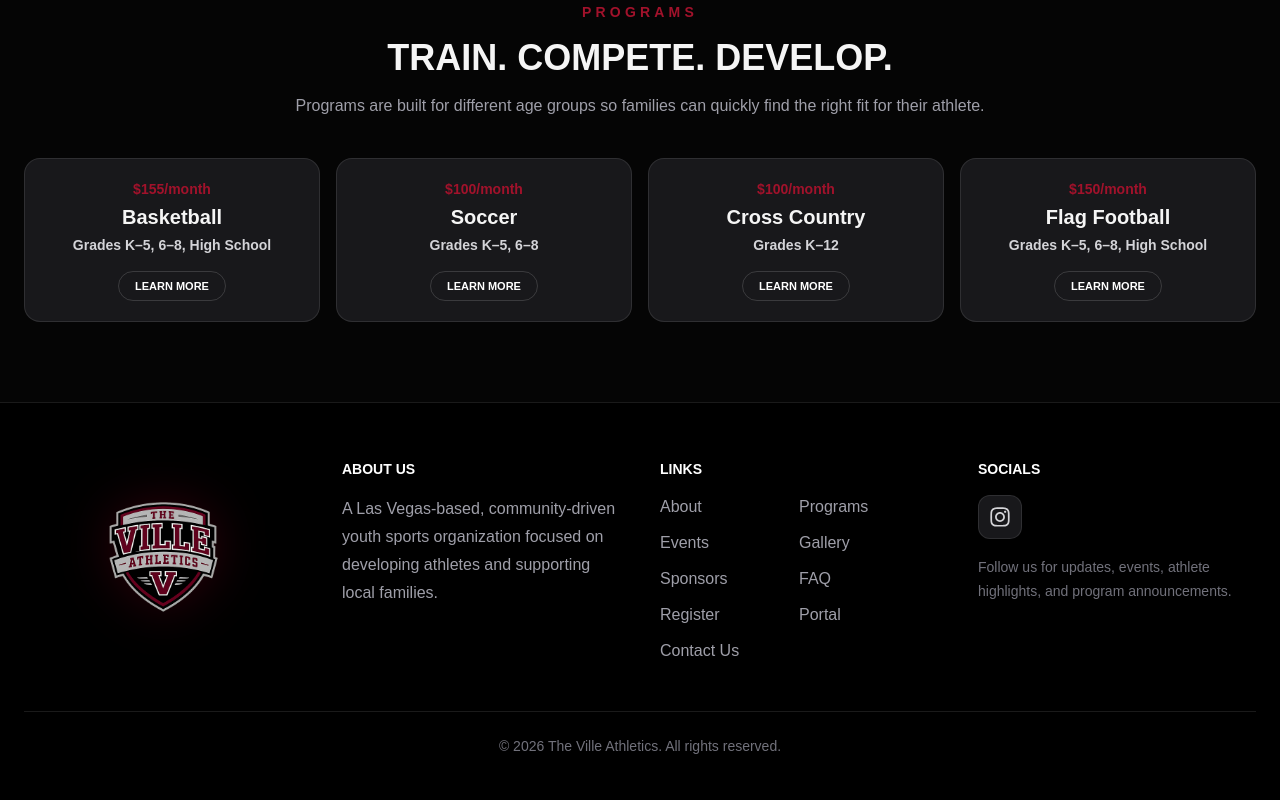
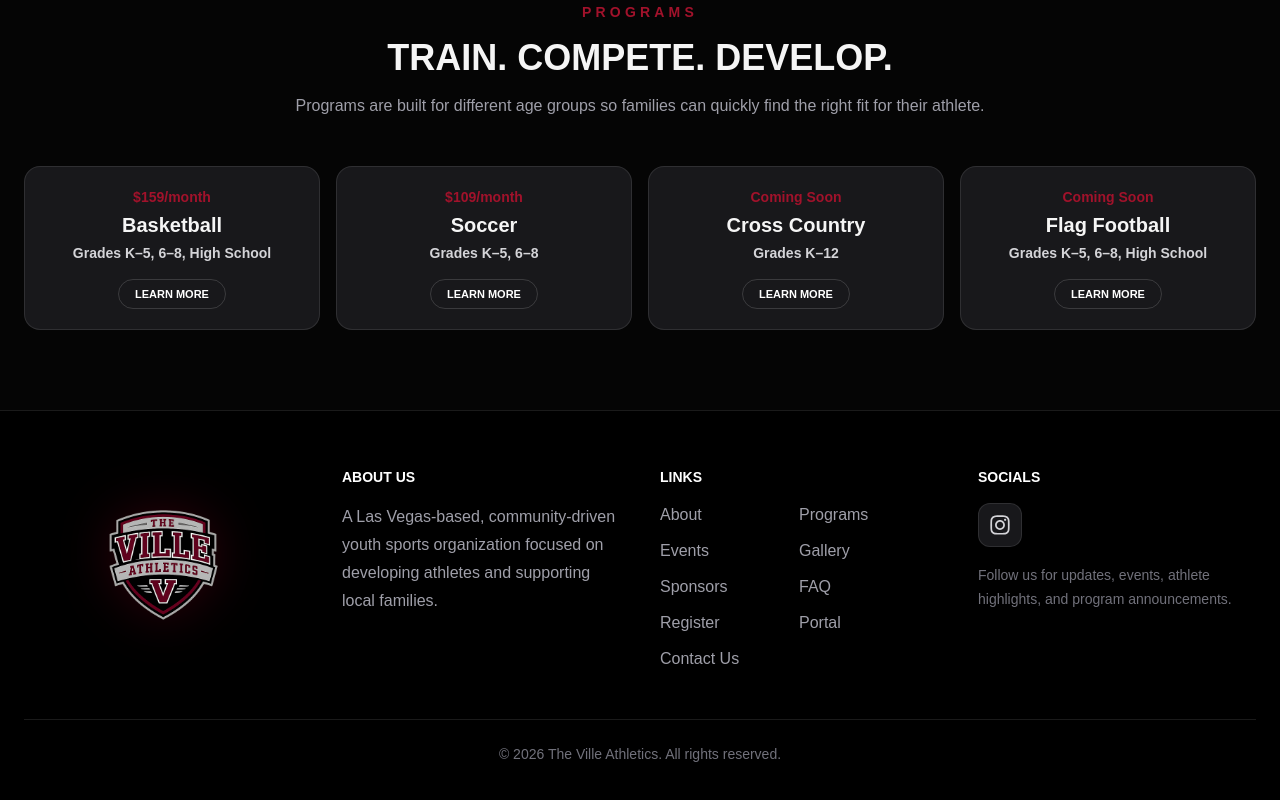
Before and after one commit to Tyler-Nay/theville-website, a Next.js app: page / in a window 1280 px wide. Shown: the part 1141-1941 px from the top of the page. Built offline with nearby package versions, Linux system fonts and the light colour scheme.

Commit message:
pricing change

```diff
--- a/app/page.tsx
+++ b/app/page.tsx
@@ -2,22 +2,22 @@
   {
     name: "Basketball",
     grades: "Grades K–5, 6–8, High School",
-    price: "$155/month",
+    price: "$159/month",
   },
   {
     name: "Soccer",
     grades: "Grades K–5, 6–8",
-    price: "$100/month",
+    price: "$109/month",
   },
   {
     name: "Cross Country",
     grades: "Grades K–12",
-    price: "$100/month",
+    price: "Coming Soon",
   },
   {
     name: "Flag Football",
     grades: "Grades K–5, 6–8, High School",
-    price: "$150/month",
+    price: "Coming Soon",
   },
 ];
 
@@ -95,7 +95,7 @@
           find the right fit for their athlete.
         </p>
 
-        <div className="mt-10 grid w-full gap-4 md:grid-cols-2 lg:grid-cols-4">
+        <div className="mt-12 grid w-full gap-4 md:grid-cols-2 lg:grid-cols-4">
           {programs.map((program) => (
             <div
               key={program.name}
--- a/app/programs/page.tsx
+++ b/app/programs/page.tsx
@@ -7,22 +7,22 @@
 const programs: Program[] = [
   {
     name: "Basketball",
-    price: "$155/month",
+    price: "$159/month",
     description: "Competitive training, development, and tournaments.",
   },
   {
     name: "Soccer",
-    price: "$100/month",
+    price: "$109/month",
     description: "Structured practices, development, and competitive play.",
   },
   {
     name: "Cross Country",
-    price: "$100/month",
+    price: "Coming Soon",
     description: "Endurance, race prep, and fitness development.",
   },
   {
     name: "Flag Football",
-    price: "$150/month",
+    price: "Coming Soon",
     description: "Speed, teamwork, and competitive play.",
   },
 ];
```
